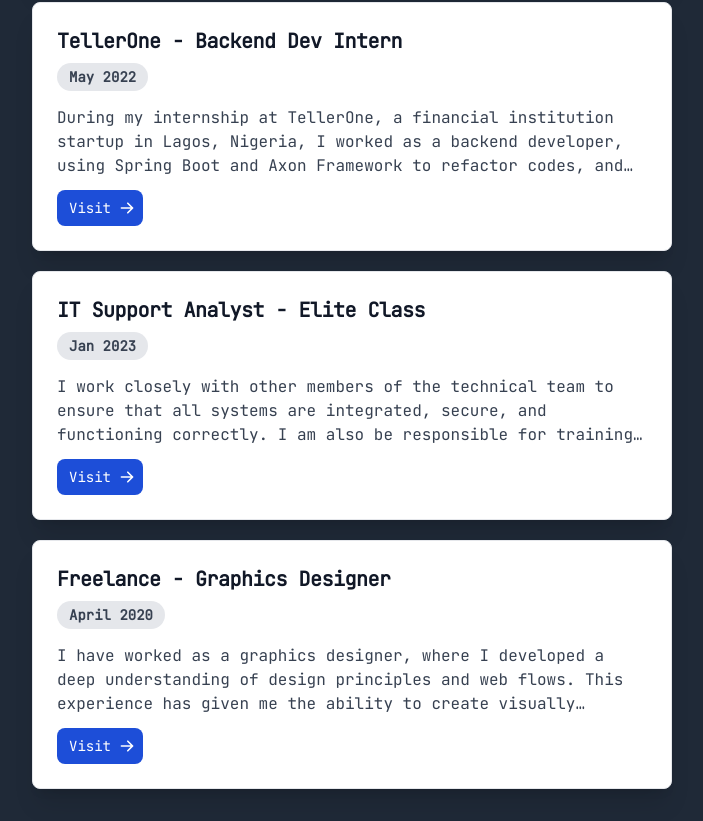
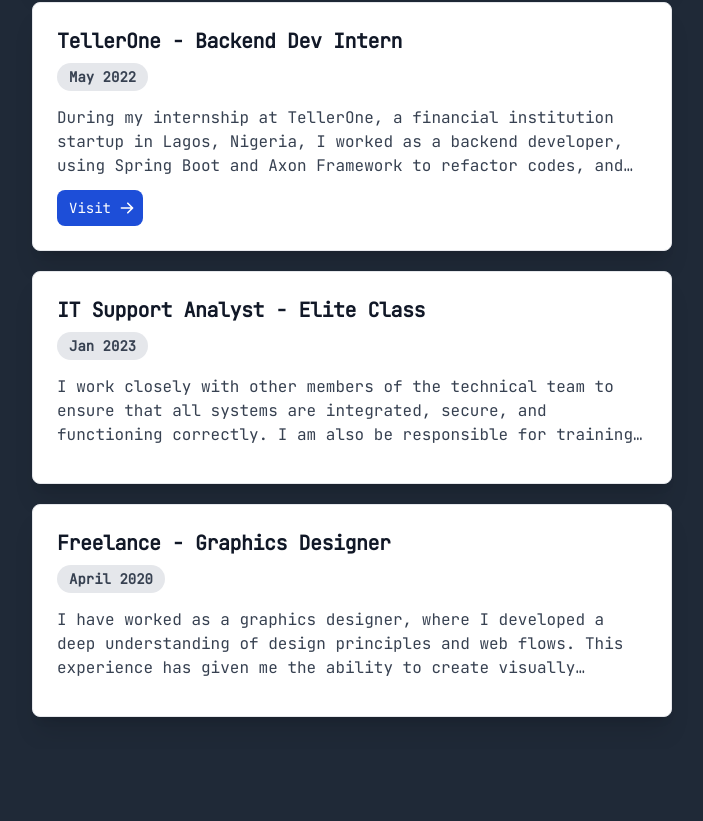
Before and after one commit to freedompraise/freedomPortfolio, a React (Vite) app: page / in a window 1280 px wide. Shown: the part 1511-2332 px from the top of the page, without its empty margins (288-991 px from the left). After the commit the page ends 2260 px from the top, so only its background shows below. Built offline with nearby package versions, Linux system fonts and the light colour scheme.

Commit message:
conditionally render visit button

```diff
--- a/src/components/experience.jsx
+++ b/src/components/experience.jsx
@@ -14,6 +14,8 @@
         <p className="mb-3  text-gray-700 dark:text-gray-400 line-clamp-3">
           {description}
         </p>
+
+        {link && (
           <a
             href={link}
             target="_blank"
@@ -34,6 +36,7 @@
               ></path>
             </svg>
           </a>
+        )}
       </div>
     </section>
   );
```
Lines whose indentation alone changed are shown as unchanged.
